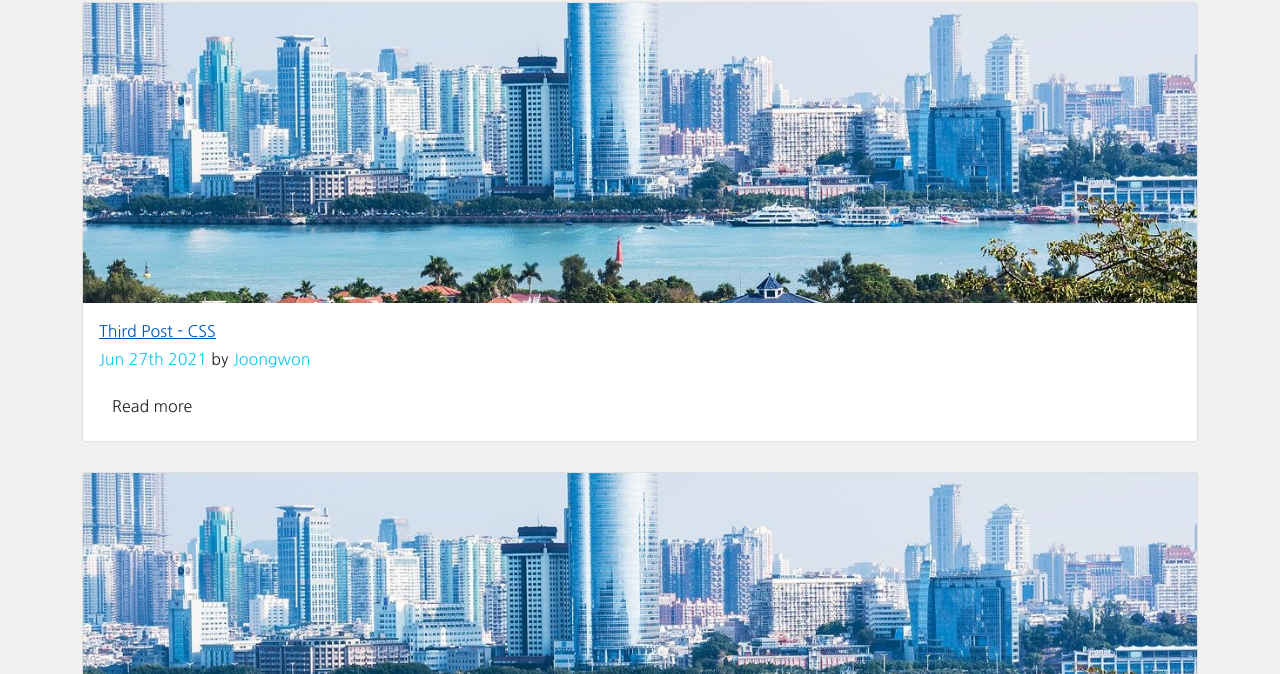
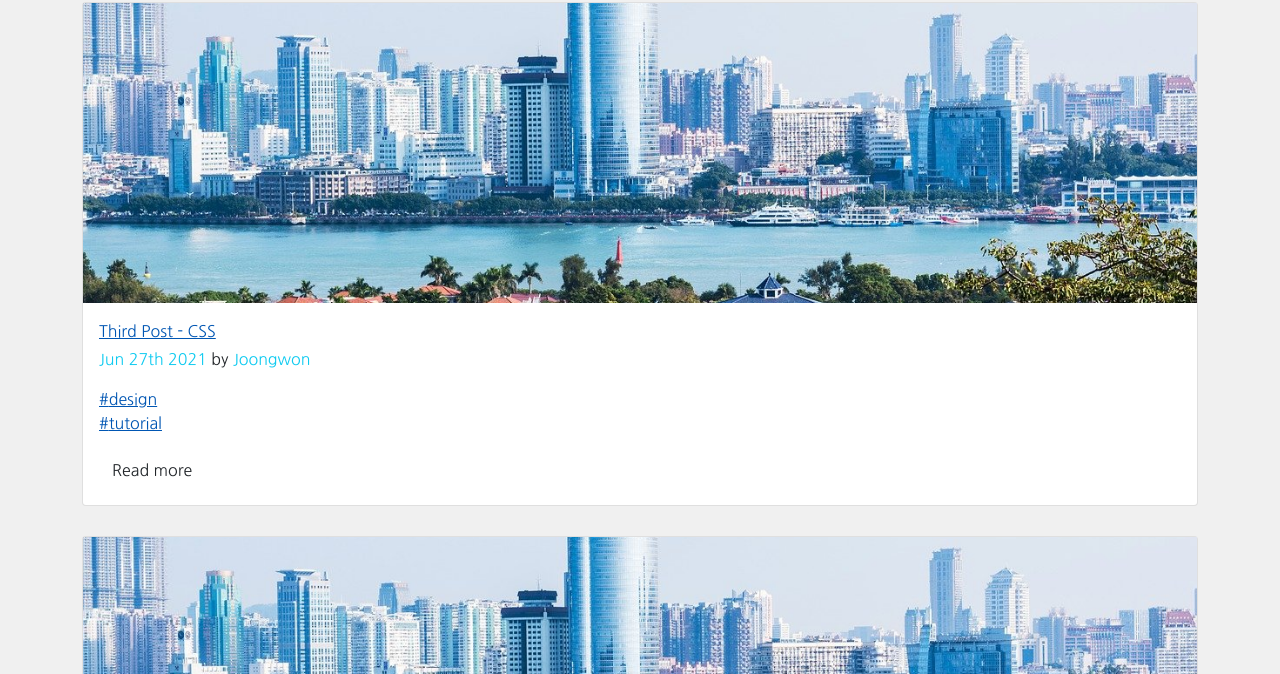
Before and after one commit to jungwone/blog, a Gatsby site: page / in a window 1280 px wide. Shown: the part 126-800 px from the top of the page. Built offline with nearby package versions, Linux system fonts and the light colour scheme; Gatsby itself is replaced by a stand-in of ours.

Commit message:
tag 불러오기

```diff
--- a/src/components/Post.js
+++ b/src/components/Post.js
@@ -1,9 +1,17 @@
 import React from "react"
 import { Link } from "gatsby"
-import { Card, CardTitle, CardText, CardSubtitle, CardBody } from "reactstrap"
+import {
+  Badge,
+  Card,
+  CardTitle,
+  CardText,
+  CardSubtitle,
+  CardBody,
+} from "reactstrap"
 import { getImage, GatsbyImage } from "gatsby-plugin-image"
+import { slugify } from "../utils/utilFunctions"
 
-const Post = ({ title, author, path, date, body, image }) => {
+const Post = ({ title, author, path, date, body, image, tags }) => {
   const thumbnail = getImage(image)
   return (
     <Card>
@@ -17,6 +25,15 @@
           <span className="text-info">{author}</span>
         </CardSubtitle>
         <CardText>{body}</CardText>
+        <ul>
+          {tags.map((tag, index) => (
+            <li key={index}>
+              <Link to={`/tag/${slugify(tag)}`}>
+                <span>#{tag}</span>
+              </Link>
+            </li>
+          ))}
+        </ul>
         <Link to={path} className="btn btn-outline-priamry float-right">
           Read more
         </Link>
--- a/src/pages/index.js
+++ b/src/pages/index.js
@@ -20,6 +20,7 @@
                 path={node.frontmatter.path}
                 date={node.frontmatter.date}
                 body={node.excerpt.body}
+                tags={node.frontmatter.tags}
                 image={node.frontmatter.image}
               />
             ))}
@@ -41,6 +42,7 @@
             date(formatString: "MMM Do YYYY")
             author
             path
+            tags
             image {
               childImageSharp {
                 gatsbyImageData(
--- a/src/pages/posts/001-first-post.md
+++ b/src/pages/posts/001-first-post.md
@@ -4,6 +4,9 @@
 author: "Joongwon"
 path: "/first-post"
 image: ../../images/post-image.jpg
+tags:
+  - code
+  - first post
 ---
 
 Welcome to my blog! I hope you enjoy my content !!
--- a/src/pages/posts/002-second-post.md
+++ b/src/pages/posts/002-second-post.md
@@ -4,6 +4,9 @@
 author: "Joongwon"
 path: "/second-post"
 image: ../../images/post-image.jpg
+tags:
+  - code
+  - design
 ---
 
 Today we are gonna talk about HTML5. Exciting !!
--- a/src/pages/posts/003-third-post.md
+++ b/src/pages/posts/003-third-post.md
@@ -4,6 +4,9 @@
 author: "Joongwon"
 path: "/third-post"
 image: ../../images/post-image.jpg
+tags:
+  - design
+  - tutorial
 ---
 
 This time, we are gonna dive into CSS, This time, we are gonna dive into CSS,
--- /dev/null
+++ b/src/utils/utilFunctions.js
@@ -0,0 +1,12 @@
+const slugify = function (text) {
+  return text
+    .toString()
+    .toLowerCase()
+    .replace(/\s+/g, "-") // Replace spaces with -
+    .replace(/[^\w-]+/g, "") // Remove all non-word chars
+    .replace(/--+/g, "-") // Replace multiple - with single -
+    .replace(/^-+/, "") // Trim - from start of text
+    .replace(/-+$/, "") // Trim - from end of text
+}
+
+module.exports = { slugify }
```
